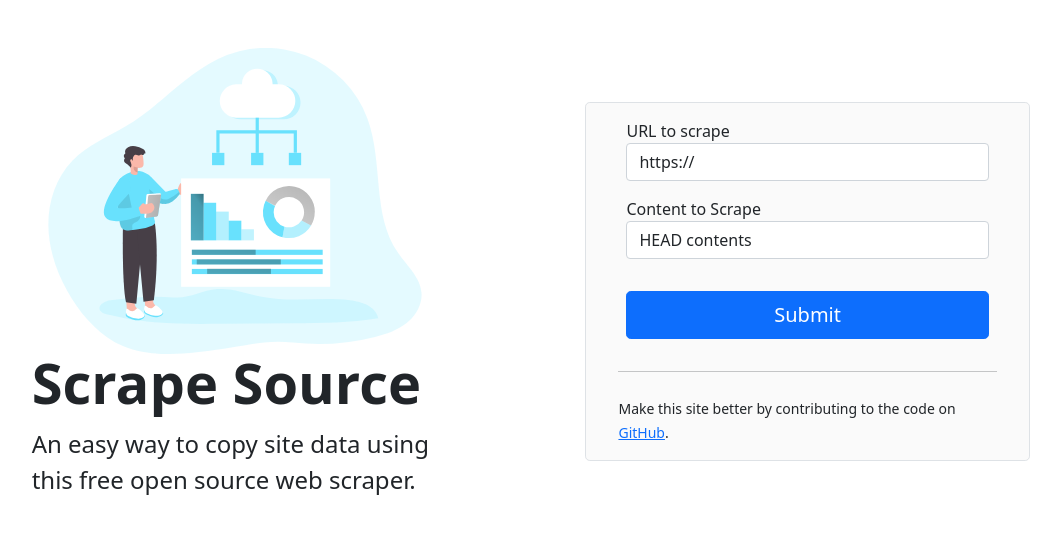
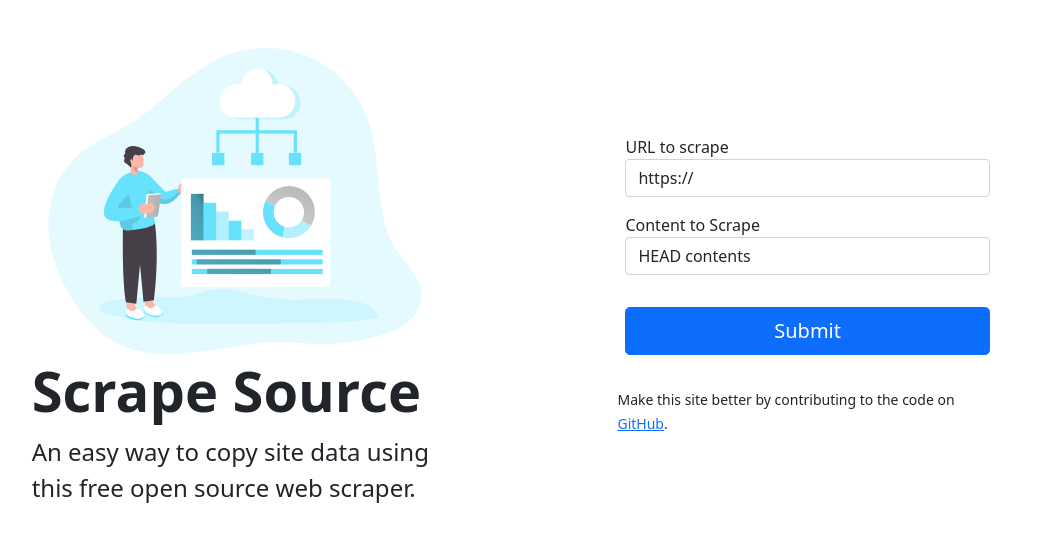
Before and after one commit to leabs/web-scrape-ui, a Flask app: page / in a window 1280 px wide. Shown: the top 542 px of the page, without its empty margins (99-1160 px from the left). Run offline with Flask 2, Linux system fonts and the light colour scheme.

Commit message:
slight padding on the bottom needed

```diff
--- a/templates/index.html
+++ b/templates/index.html
@@ -31,7 +31,7 @@
           <img
             src="../static/data_storage_monochromatic.svg"
             alt="Data Storage illustration of a man recieving some data"
-            class="mw-100"
+            class="mw-100 pb-2"
           />
           <h1 class="display-4 fw-bold lh-1 mb-3">Scrape Source</h1>
           <p class="col-lg-10 fs-4">
@@ -39,10 +39,7 @@
             scraper.
           </p>
         </div>
-        <div
-          class="col-md-10 mx-auto col-lg-5 input-box border rounded-3"
-          style="background: #fafafa"
-        >
+        <div class="col-md-10 mx-auto col-lg-5 input-box">
           <form class="p-2 mb-2 rounded-3">
             <div class="row p-2">
               <div class="col-md-12">
@@ -91,7 +88,7 @@
                 </button>
               </div>
             </div>
-            <hr class="my-4" />
+            <br />
             <small
               >Make this site better by contributing to the code on
               <a href="https://github.com/leabs/web-scrape-ui" target="_blank"
```
